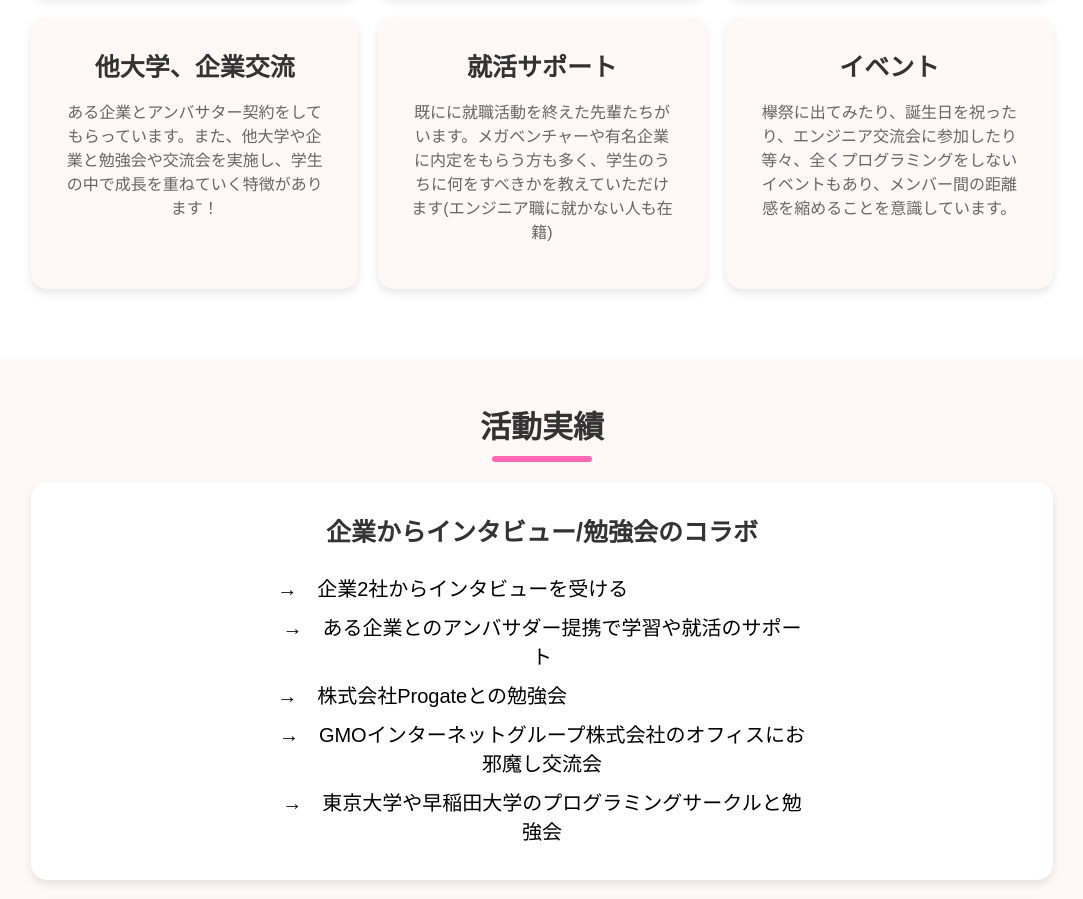
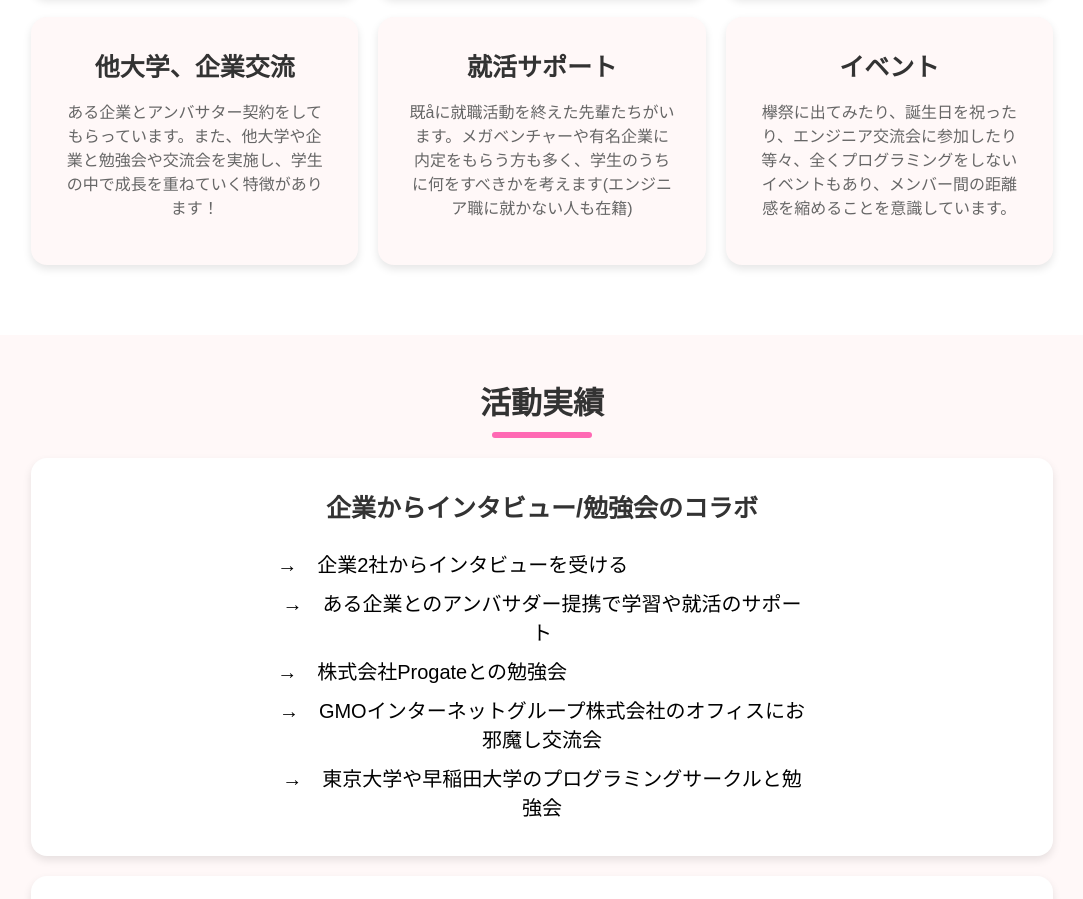
Before and after one commit to yusei53/html-introduce-class, a plain HTML site: page index.html in a window 1280 px wide. Shown: the part 3761-4660 px from the top of the page, without its empty margins (98-1181 px from the left). Drawn offline with Linux system fonts and the light colour scheme.

Commit message:
typo修正

```diff
--- a/index.html
+++ b/index.html
@@ -354,7 +354,7 @@
               <div class="card">
                 <h2>就活サポート</h2>
                 <p>
-                  既にに就職活動を終えた先輩たちがいます。メガベンチャーや有名企業に内定をもらう方も多く、学生のうちに何をすべきかを教えていただけます(エンジニア職に就かない人も在籍)
+                  既åに就職活動を終えた先輩たちがいます。メガベンチャーや有名企業に内定をもらう方も多く、学生のうちに何をすべきかを考えます(エンジニア職に就かない人も在籍)
                 </p>
               </div>
               <div class="card">
```
